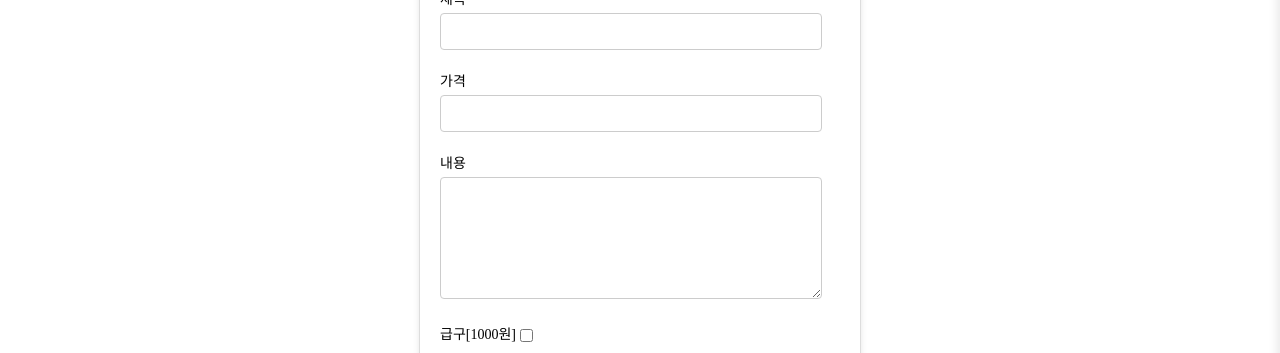
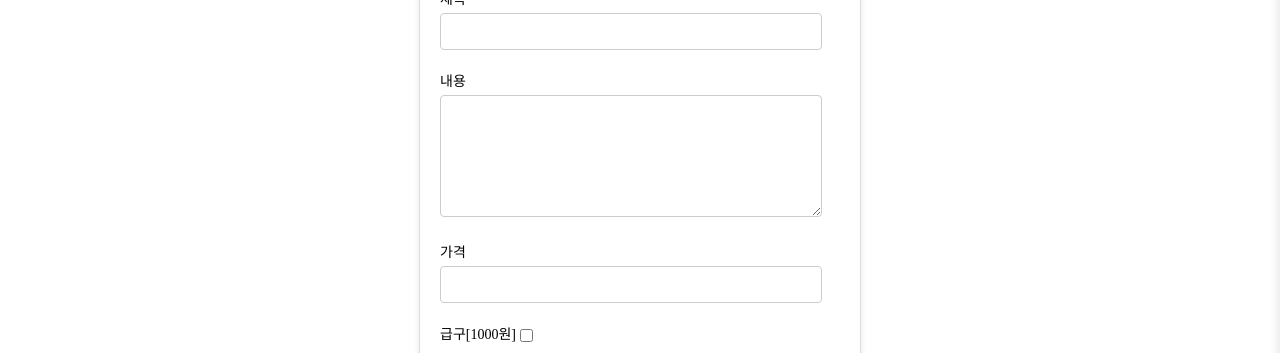
Before and after one commit to cmd-projects-2025/missionschool-frontend, a React (Vite) app: page /Write in a window 1280 px wide. Shown: the part 239-592 px from the top of the page. Built offline with nearby package versions, Linux system fonts and the light colour scheme.

Commit message:
Update Write.jsx

```diff
--- a/src/pages/Write.jsx
+++ b/src/pages/Write.jsx
@@ -20,12 +20,12 @@ const Write = () => {
             <input type="text" id="title" name="title" required />
           </div>
           <div className="form-group">
+            <label htmlFor="content">내용</label>
+            <textarea id="content" name="content" rows="4" required></textarea>
+          </div>
+          <div className="form-group">
             <label htmlFor="price">가격</label>
             <input type="number" id="price" name="price" required />
-          </div>
-          <div className="form-group">
-            <label htmlFor="content">내용</label>
-            <textarea id="content" name="content" rows="4" required></textarea>
           </div>
           <div className="form-group checkbox">
             <label htmlFor="urgent">급구[1000원]</label>
```
